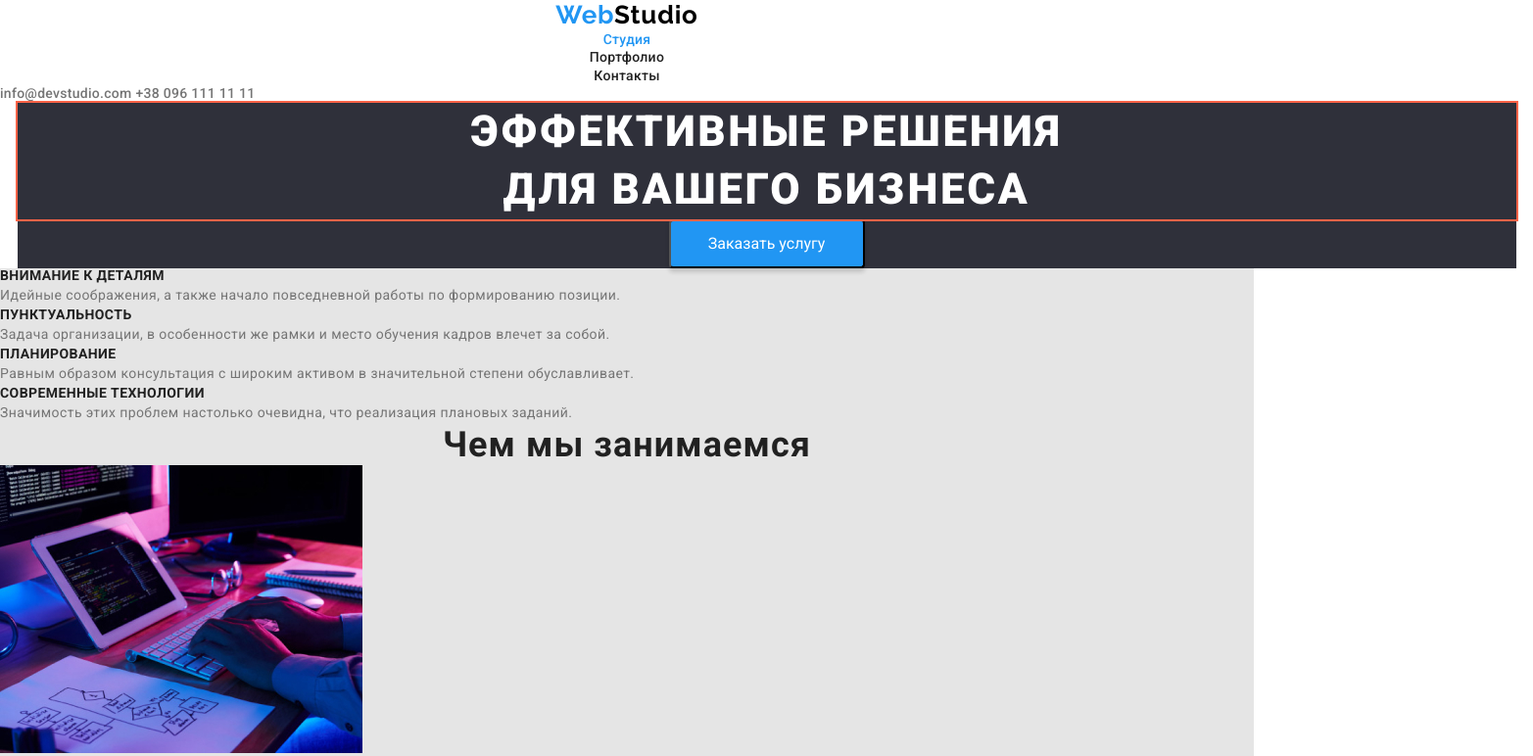
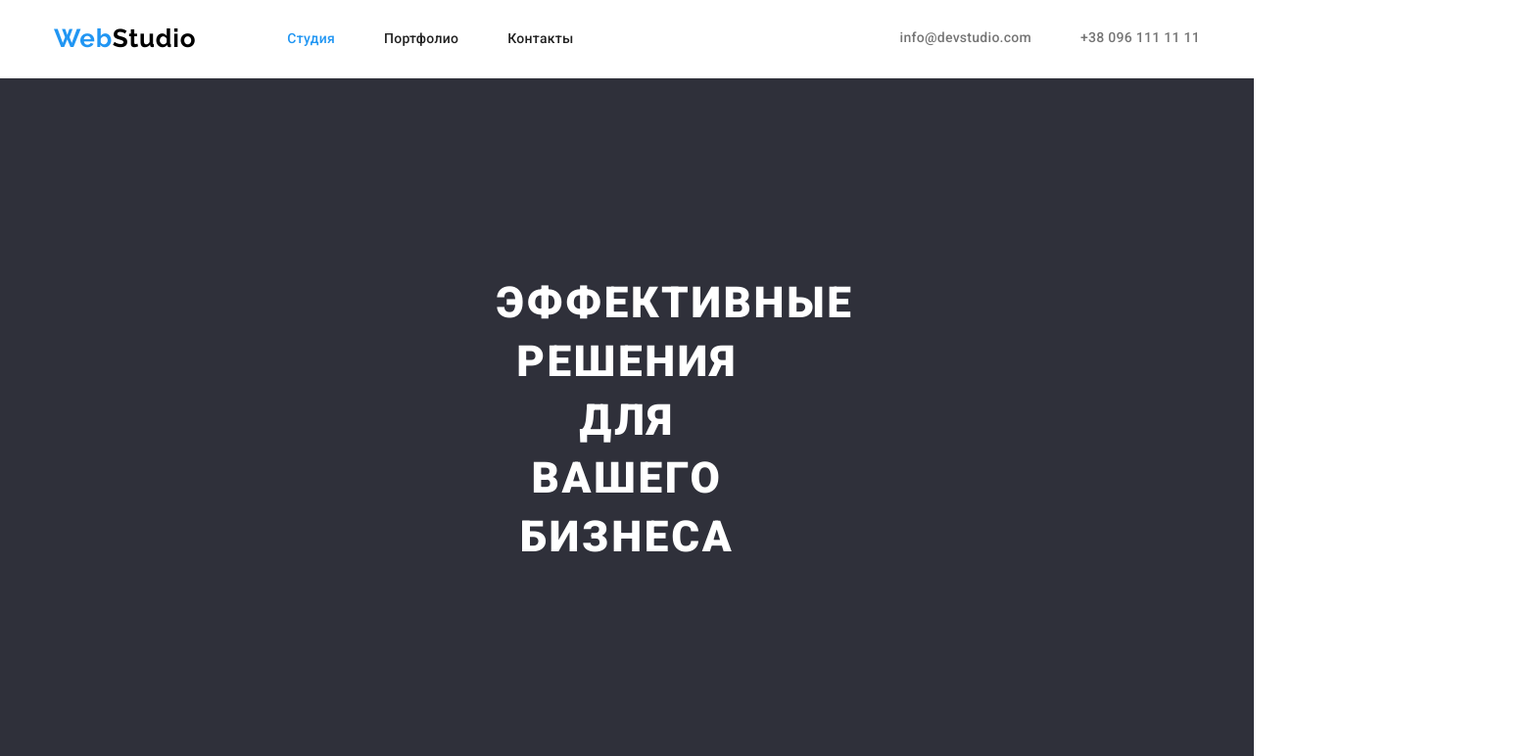
Before and after one commit to Harakosik/Harakosik-goit-markup-hw-03, a plain HTML site: page index.html in a window 1280 px wide. Shown: the top 772 px of the page at 98% size, 1565 px wide, since content can reach past the window. Drawn offline with nearby package versions, Linux system fonts and the light colour scheme.

Commit message:
coregiren

```diff
--- a/css/styles.css
+++ b/css/styles.css
@@ -8,15 +8,20 @@ html {
   box-sizing: inherit;
 }
 
+ul {
+  padding: 0;
+  margin: 0;
+  list-style: none;
+}
 
 :root {
-  --background-dark-grey: #2F303A;
+  --background-dark-grey: #2f303a;
   --grey-color: #757575;
-  --blue-logo-color: #2196F3;
+  --blue-logo-color: #2196f3;
   --dark-logo-color: #000000;
-  --white-color: #FFFFFF;
+  --white-color: #ffffff;
   --current-color-dark: #212121;
-  --light-gray-backg: #F5F4FA;
+  --light-gray-backg: #f5f4fa;
   --footer-primary-color: rgba(255, 255, 255, 0.6);
 }
 
@@ -38,8 +43,9 @@ body {
 
   letter-spacing: 0.03em;
   text-decoration: none;
+  margin-right: 93px;
 
-    color: var(--blue-logo-color)
+  color: var(--blue-logo-color);
 }
 .accent {
   font-family: 'Raleway';
@@ -50,7 +56,7 @@ body {
   /* identical to box height */
 
   letter-spacing: 0.03em;
-    color:var(--dark-logo-color)
+  color: var(--dark-logo-color);
 }
 .header-link,
 .header-mail,
@@ -70,19 +76,14 @@ body {
   line-height: 1.14;
   letter-spacing: 0.02em;
 
-    color: var(--current-color-dark)
+  color: var(--current-color-dark);
 }
-.header-link:hover,:focus {
-  color: var(--blue-logo-color)
+.header-link:hover,
+:focus {
+  color: var(--blue-logo-color);
 }
 .header-item .current {
-  color: var(--blue-logo-color)
-}
-
-ul {
-  padding: 0;
-  margin: 0;
-  list-style: none;
+  color: var(--blue-logo-color);
 }
 
 .header-mail {
@@ -93,13 +94,13 @@ ul {
   line-height: 1.14;
   letter-spacing: 0.02em;
 
-    color: var(--grey-color)
+  color: var(--grey-color);
 }
 .header-mail:hover,
 .header-mail:focus,
 .header-phone:hover,
 .header-phone:focus {
- color: var(--blue-logo-color)
+  color: var(--blue-logo-color);
 }
 .header-phone {
   font-family: 'Roboto';
@@ -109,18 +110,15 @@ ul {
   line-height: 1.14;
   letter-spacing: 0.02em;
 
-    color: var(--grey-color)
+  color: var(--grey-color);
 }
-
-
 
 /* section Hero */
 
 .hero {
-  background-color: var(--background-dark-grey)
+  background-color: var(--background-dark-grey);
 }
 .hero-title {
-  outline: 2px solid tomato;
   margin-top: 0;
   margin-bottom: 0;
   font-family: 'Roboto';
@@ -133,14 +131,14 @@ font-family: 'Roboto';
   letter-spacing: 0.06em;
   text-transform: uppercase;
 
-  color: var(--white-color)
+  color: var(--white-color);
 }
 
 /* button */
 
 .hero-btn {
- color: #FFFFFF;
-  background: #2196F3;
+  color: #ffffff;
+  background: #2196f3;
   box-shadow: 0px 4px 4px rgba(0, 0, 0, 0.15);
   border-radius: 4px;
   padding: 10px 32px;
@@ -151,13 +149,10 @@ font-family: 'Roboto';
 }
 .hero-btn:hover,
 .hero-btn:focus {
-background:#138cef;
+  background: #138cef;
 }
 
-
 /* section about */
-
-
 
 .about-title {
   padding: 0;
@@ -170,7 +165,7 @@ font-family: 'Roboto';
   letter-spacing: 0.03em;
   text-transform: uppercase;
 
-  color: var(--current-color-dark)
+  color: var(--current-color-dark);
 }
 .about-item {
   padding: 0;
@@ -184,15 +179,12 @@ font-family: 'Roboto';
 
   letter-spacing: 0.03em;
 
-    color: var(--grey-color)
+  color: var(--grey-color);
 }
 .about,
 .about-team {
-  background: #E5E5E5;
+  background: #e5e5e5;
 }
-
-
-
 
 .about-titlee {
   padding: 0;
@@ -205,14 +197,13 @@ font-family: 'Roboto';
   text-align: center;
   letter-spacing: 0.03em;
 
-    color: var(--current-color-dark)
+  color: var(--current-color-dark);
 }
 
 /* section team */
 
-
 .team {
-  background: #F5F4FA;
+  background: #f5f4fa;
 }
 .it-team {
   padding: 0;
@@ -225,7 +216,7 @@ font-family: 'Roboto';
   text-align: center;
   letter-spacing: 0.03em;
 
-    color: var(--current-color-dark)
+  color: var(--current-color-dark);
 }
 
 .it {
@@ -240,7 +231,7 @@ font-family: 'Roboto';
 
   letter-spacing: 0.03em;
 
-    color: var(--current-color-dark)
+  color: var(--current-color-dark);
 }
 
 .profession {
@@ -253,18 +244,15 @@ font-family: 'Roboto';
   line-height: 1.18;
   /* identical to box height */
 
-
   letter-spacing: 0.03em;
 
-  color: var(--grey-color)
+  color: var(--grey-color);
 }
-
 
 /* Footer */
 
-
-footer{
-  background-color: #2F303A;
+footer {
+  background-color: #2f303a;
   color: rgba(255, 255, 255, 0.6);
 }
 .logo-accent {
@@ -276,7 +264,7 @@ font-family: 'Raleway';
   /* identical to box height */
 
   letter-spacing: 0.03em;
-  color: var(--white-color)
+  color: var(--white-color);
 }
 .address {
   font-family: 'Roboto';
@@ -288,7 +276,7 @@ font-family: 'Raleway';
 
   letter-spacing: 0.03em;
 
-    color: var(--white-color)
+  color: var(--white-color);
 }
 .address-mail,
 .address-phone {
@@ -303,12 +291,6 @@ font-family: 'Raleway';
 
   color: rgba(255, 255, 255, 0.6);
 }
-
-
-
-
-
-
 
 /* portfolio button */
 .all {
@@ -326,17 +308,18 @@ font-family: 'Raleway';
 
   /* shadow-middle */
 
-    box-shadow: 0px 3px 1px rgba(0, 0, 0, 0.1), 0px 1px 2px rgba(0, 0, 0, 0.08), 0px 2px 2px rgba(0, 0, 0, 0.12);
+  box-shadow: 0px 3px 1px rgba(0, 0, 0, 0.1), 0px 1px 2px rgba(0, 0, 0, 0.08),
+    0px 2px 2px rgba(0, 0, 0, 0.12);
   border-radius: 4px;
 }
 
 .all:hover,
 .all:focus {
-  background: var(--blue-logo-color)
+  background: var(--blue-logo-color);
 }
 
 .button .current {
-  color: var(--blue-logo-color)
+  color: var(--blue-logo-color);
 }
 .web {
   font-family: 'Roboto';
@@ -350,13 +333,13 @@ font-family: 'Raleway';
   letter-spacing: 0.03em;
 
   color: #212121;
-    background: #F5F4FA;
+  background: #f5f4fa;
   border-radius: 4px;
 }
 
 .web:hover,
 .web:focus {
-  background: var(--blue-logo-color)
+  background: var(--blue-logo-color);
 }
 
 .app {
@@ -371,13 +354,13 @@ font-family: 'Raleway';
   letter-spacing: 0.03em;
 
   color: #212121;
-    background: #F5F4FA;
+  background: #f5f4fa;
   border-radius: 4px;
 }
 
 .app:hover,
 .app:focus {
-  background:var(--blue-logo-color)
+  background: var(--blue-logo-color);
 }
 
 .dis {
@@ -392,13 +375,13 @@ font-family: 'Raleway';
   letter-spacing: 0.03em;
 
   color: #212121;
-    background: #F5F4FA;
+  background: #f5f4fa;
   border-radius: 4px;
 }
 
 .dis:hover,
 .dis:focus {
-  background: var(--blue-logo-color)
+  background: var(--blue-logo-color);
 }
 
 .markt {
@@ -413,12 +396,12 @@ font-family: 'Raleway';
   letter-spacing: 0.03em;
 
   color: #212121;
-    background: #F5F4FA;
+  background: #f5f4fa;
   border-radius: 4px;
 }
 .markt:hover,
 .markt:focus {
-    background: var(--blue-logo-color)
+  background: var(--blue-logo-color);
 }
 
 /* наши возможности */
@@ -431,11 +414,8 @@ border-radius: 4px;
   /* identical to box height, or 200% */
 
   letter-spacing: 0.06em;
-    color: var(--current-color-dark)
+  color: var(--current-color-dark);
 }
-
-
-
 
 /* box */
 
@@ -447,16 +427,36 @@ border-radius: 4px;
   outline: 2px solid tomato;
 }
 
+/* header container */
+.header-list {
+  column-gap: 50px;
+}
 
+.header {
+  padding-top: 24px;
+  padding-bottom: 25px;
+}
 
+.header-mail {
+  margin-left: auto;
+  margin-right: 50px;
+}
 
+.pege-header-container {
+  display: flex;
+  align-items: center;
+}
 
+.header-nav {
+  display: flex;
+  align-items: center;
+}
 
-
-/* header container */
-
-.header-container {
-  width: 1170px;
+.header-list {
+  display: flex;
+}
+.container {
+  width: 1200px;
   padding-left: 15px;
   padding-right: 15px;
   margin: 0 auto;
@@ -468,7 +468,7 @@ border-radius: 4px;
 .line-container {
   margin: o auto;
   width: 1600;
-  border: 1px solid #ECECEC;
+  border: 1px solid #ececec;
   position: absolute;
   width: 1600px;
   height: 0px;
@@ -478,20 +478,59 @@ border-radius: 4px;
 }
 /* hero container */
 
-.hero-container {
-  width: 1565px;
-  padding-left: 17.5px;
-  padding-right:17.5px;
+.hero-btn {
+  text-align: center;
+  padding-left: 32px;
+  padding-right: 32px;
+  padding-top: 10px;
+  padding-bottom: 10px;
+}
+
+.hero {
   margin: 0 auto;
   text-align: center;
 }
 .hero-title {
   text-align: center;
-  padding-left: 460px;
-  padding-right: 460px;
-
+  padding-left: 452px;
+  padding-right: 452px;
+  padding-top: 200px;
+  padding-bottom: 280px;
 }
 
 .portfolio {
   margin: 50px auto;
 }
+/* resset */
+h1,
+h2,
+h3,
+h4,
+p {
+  margin-top: 0;
+  margin-bottom: 0;
+}
+
+ul,
+ol {
+  margin-top: 0;
+  margin-bottom: 0;
+  padding-left: 0;
+}
+
+button {
+  cursor: pointer;
+}
+
+img {
+  display: block;
+}
+
+.list {
+  list-style: none;
+}
+
+.link {
+  text-decoration: none;
+}
+/* resset */
--- a/index.html
+++ b/index.html
@@ -23,7 +23,7 @@
     <!-- Header section -->
 
     <header class="header">
-      <div class="header-container">
+      <div class="container pege-header-container">
         <nav class="header-nav">
           <a class="logo-link" href="" lang="en">Web<span class="accent">Studio</span></a>
           <ul class="header-list">
@@ -38,21 +38,24 @@
             </li>
           </ul>
         </nav>
-      </div>
         <a class="header-mail" href="mailto:info@devstudio.com">info@devstudio.com</a>
         <a class="header-phone" href="tel:+380961111111">+38 096 111 11 11</a>
+      </div>
     </header>
 
     <!-- Main section -->
     <main>
       <!-- Hero section -->
-      <div class="hero-container">
+
       <section class="hero">
+        <div class="container">
           <h1 class="hero-title">Эффективные решения для вашего бизнеса</h1>
           <button class="hero-btn" type="button">Заказать услугу</button>
+        </div>
       </section>
-      </div>
+
       <section class="about">
+        <div class="container">
         <ul>
           <li>
             <h2 class="about-title">Внимание к деталям</h2>
@@ -79,9 +82,12 @@
             </p>
           </li>
         </ul>
+        </div>
+
       </section>
       <!-- About secyion -->
-      <section class="about-team">
+      <section class="about-team ">
+        <div class="container"
         <h2 class="about-titlee">Чем мы занимаемся</h2>
         <ul class="about-list">
           <li class="about-item">
@@ -112,9 +118,11 @@
             />
           </li>
         </ul>
+        </div>
       </section>
       <!-- Team section -->
       <section class="team">
+        <div class="container">
           <h3 class="it-team">Наша команда</h3>
         <ul class="team-list">
           <li class="team-item">
@@ -164,11 +172,13 @@
             <h3 class="it">Михаил Ермаков</h3>
             <p class="profession" lang="en">UI Designer</p>
           </li>
-        </ul>
+        </ul></div>
+
       </section>
     </main>
     <!-- Footer section -->
     <footer class="footer">
+      <div class="container">
         <a class="logo-link" href="" lang="en">Web<span class="logo-accent">Studio</span></a>
         <address class="address">
           г. Киев, пр-т Леси Украинки, 26
@@ -177,6 +187,7 @@
             <li><a class="address-phone" href="tel:+380991111111">+38 099 111 11 11</a></li>
           </ul>
         </address>
+      </div>
     </footer>
   </body>
 </html>
```
Also changed, not shown: portfolio.html (+7 -7 lines). Lines whose indentation alone changed are shown as unchanged.
